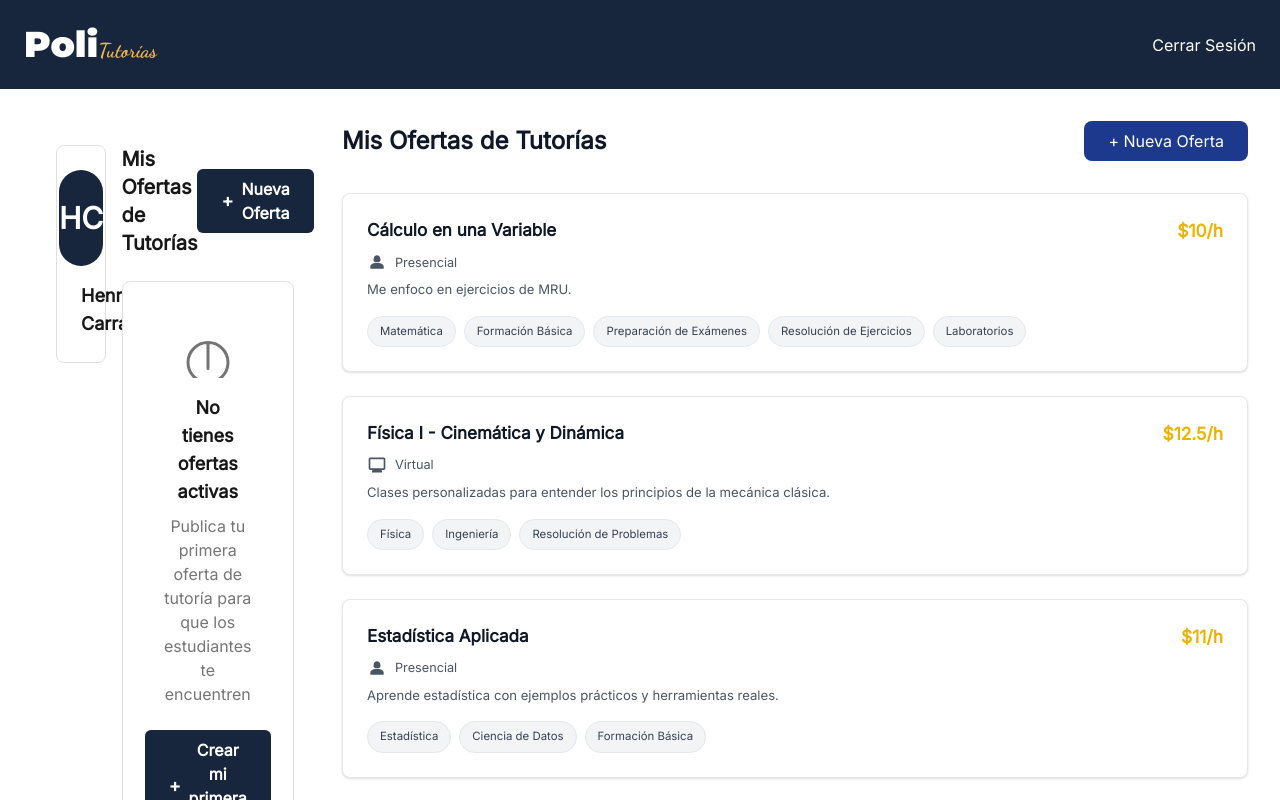
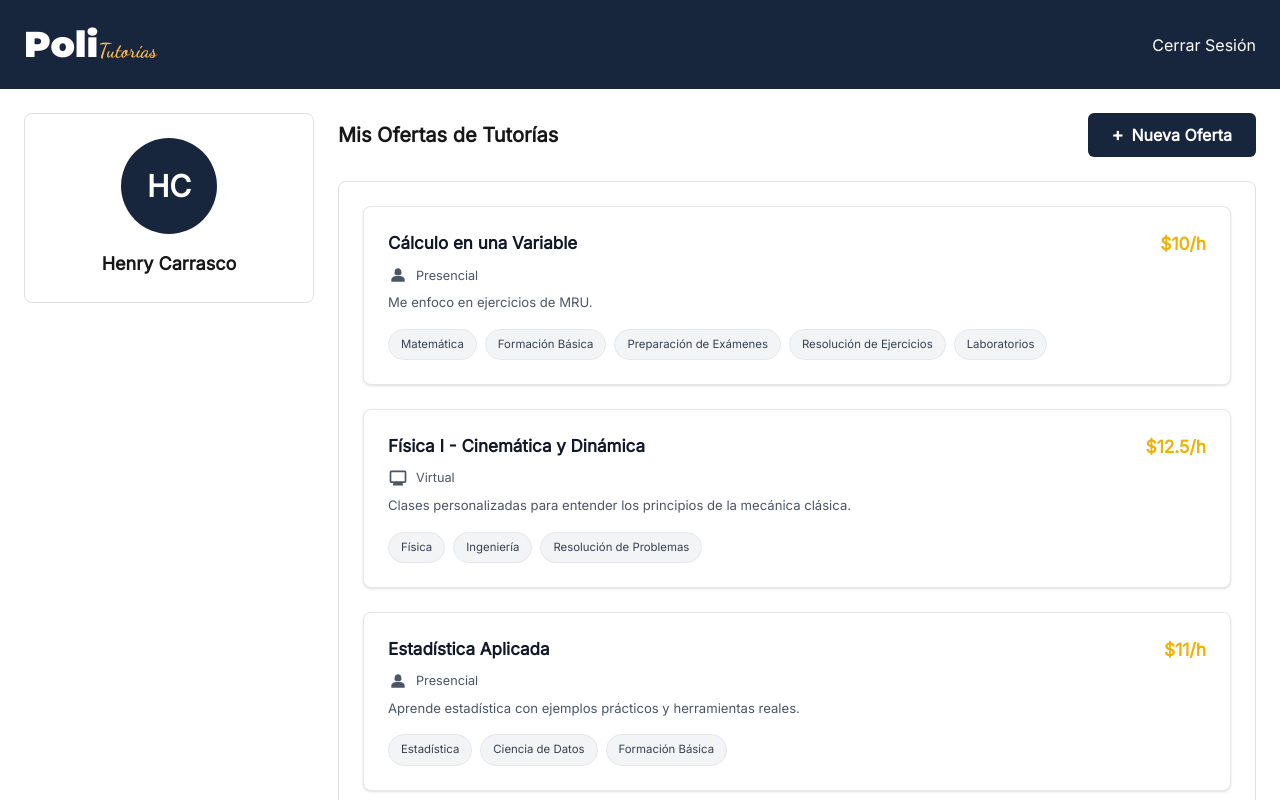
Before and after one commit to PoliTutorias/politutorias-frontend, a Next.js app: page /dashboard/tutor in a window 1280 px wide. Shown: the top 800 px of the page. Built offline with nearby package versions, Linux system fonts and the light colour scheme.

Commit message:
refactor: integrar Mis Ofertas en TutorDashboardContent con carga de ofertas

```diff
--- a/src/app/dashboard/tutor/page.tsx
+++ b/src/app/dashboard/tutor/page.tsx
@@ -1,7 +1,6 @@
 import Link from 'next/link';
 import { montserrat, dancingScript } from '@/lib/fonts';
 import { TutorDashboardContent } from '@/components/dashboard/TutorDashboardContent';
-import MisOfertasPage from './mis-ofertas';
 
 /**
  * Componente principal del Dashboard del tutor.
@@ -28,19 +27,7 @@ export default function TutorDashboardPage() {
       </header>
 
       {/* Main Content */}
-      <div className="max-w-7xl mx-auto px-4 sm:px-6 lg:px-8">
-        <div className="grid grid-cols-1 lg:grid-cols-4 gap-6 py-8">
-          {/* Sidebar del tutor */}
-          <div className="lg:col-span-1">
-            <TutorDashboardContent />
-          </div>
-
-          {/* Mis Ofertas */}
-          <div className="lg:col-span-3">
-            <MisOfertasPage />
-          </div>
-        </div>
-      </div>
+      <TutorDashboardContent />
     </div>
   );
 }
--- a/src/components/dashboard/TutorDashboardContent.tsx
+++ b/src/components/dashboard/TutorDashboardContent.tsx
@@ -1,15 +1,38 @@
 'use client';
 
-import { useState } from 'react';
+import { useEffect, useState } from 'react';
 import { toast } from 'sonner';
 import { NuevaOfertaModal } from '@/components/ui/Modal/NuevaOfertaModal';
 import { OfertaForm } from '@/components/forms/OfertaForm/OfertaForm';
 import { createOfertaAction } from '@/actions/createOferta';
 import { CreateOfertaInput } from '@/schemas/createOfertaSchema';
+import { getTutorOffersAction } from '@/actions/getTutorOffers';
+import { OfertaDto } from '@/interfaces/oferta/OfertaDto';
+import { MisOfertasSection } from '@/components/ofertas/MisOfertasSection';
 
 export function TutorDashboardContent() {
   const [isModalOpen, setIsModalOpen] = useState(false);
   const [isLoading, setIsLoading] = useState(false);
+  const [ofertas, setOfertas] = useState<OfertaDto[]>([]);
+  const [isLoadingOfertas, setIsLoadingOfertas] = useState(true);
+
+  // Cargar ofertas al montar el componente
+  useEffect(() => {
+    const loadOfertas = async () => {
+      try {
+        const response = await getTutorOffersAction();
+        const data = Array.isArray(response.data) ? response.data : [];
+        setOfertas(data);
+      } catch (error) {
+        console.error('Error loading ofertas:', error);
+        setOfertas([]);
+      } finally {
+        setIsLoadingOfertas(false);
+      }
+    };
+
+    loadOfertas();
+  }, []);
 
   const handleOpenModal = () => {
     setIsModalOpen(true);
@@ -28,6 +51,11 @@ export function TutorDashboardContent() {
         toast.success('Oferta creada exitosamente', {
           duration: 3000,
         });
+
+        // Recargar ofertas después de crear una nueva
+        const response = await getTutorOffersAction();
+        const updatedData = Array.isArray(response.data) ? response.data : [];
+        setOfertas(updatedData);
 
         // Cerrar modal después de 1 segundo y mantener deshabilitado ese tiempo
         setTimeout(() => {
@@ -95,6 +123,15 @@ export function TutorDashboardContent() {
               </div>
 
               {/* Content Area */}
+              {isLoadingOfertas ? (
+                <div className="bg-white rounded-lg border border-[var(--border)] p-12 text-center flex-grow flex flex-col items-center justify-center">
+                  <p className="text-[var(--text-secondary)]">Cargando ofertas...</p>
+                </div>
+              ) : ofertas.length > 0 ? (
+                <div className="bg-white rounded-lg border border-[var(--border)] p-6">
+                  <MisOfertasSection offers={ofertas} onNewOfertaClick={handleOpenModal} />
+                </div>
+              ) : (
                 <div className="bg-white rounded-lg border border-[var(--border)] p-12 text-center flex-grow flex flex-col items-center justify-center">
                   <svg
                     className="h-12 w-12 text-[var(--text-secondary)] mb-4"
@@ -124,6 +161,7 @@ export function TutorDashboardContent() {
                     Crear mi primera oferta
                   </button>
                 </div>
+              )}
             </div>
           </div>
         </div>
```
Lines whose indentation alone changed are shown as unchanged.
